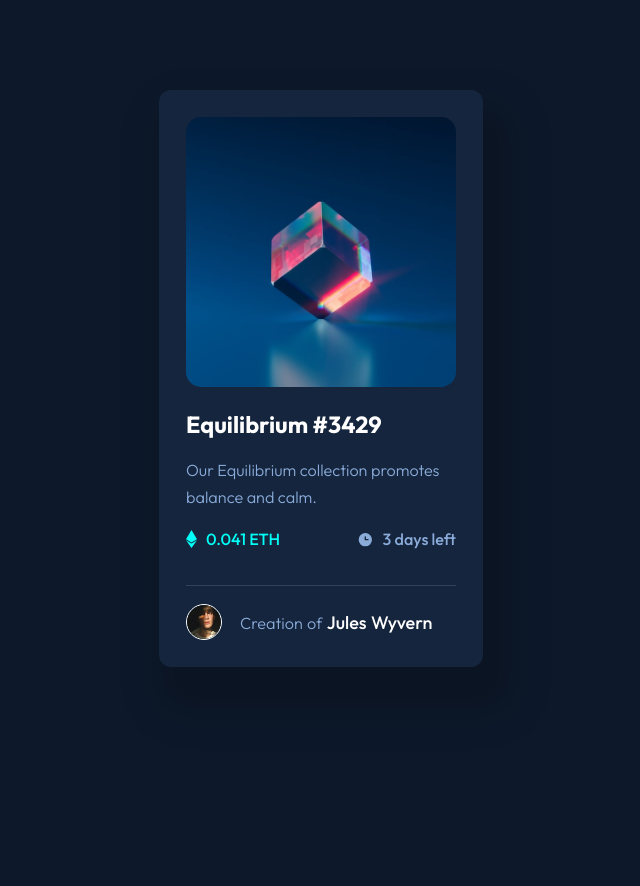
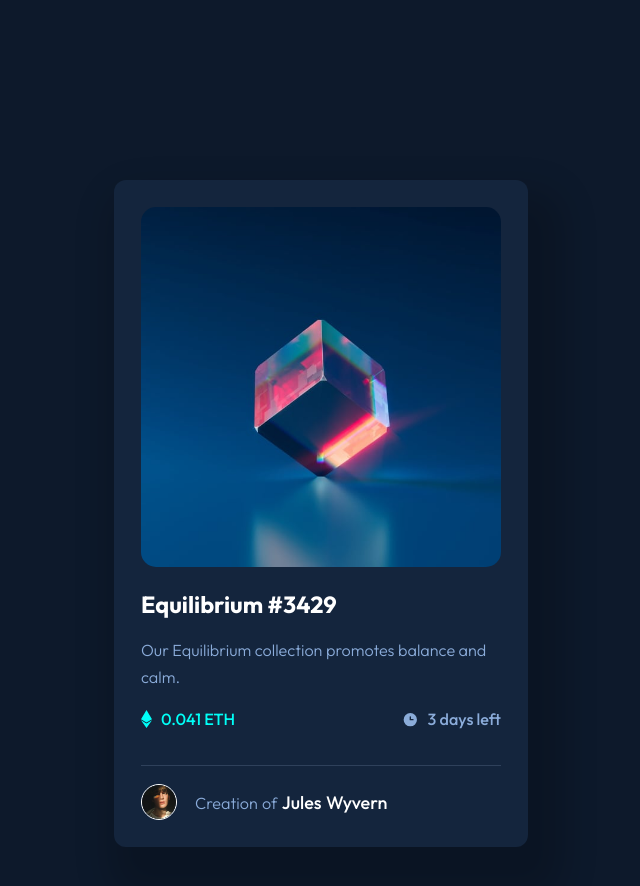
Before and after one commit to Mystibear125/NFT-Preview-Card, a plain HTML site: page index.html in a window 1280 px wide. Shown: the whole page, without its empty margins (319-959 px from the left). Before the commit the page ends 800 px from the top, so only its background shows below. Drawn offline with Linux system fonts and the light colour scheme.

Commit message:
Update index.css

```diff
--- a/index.css
+++ b/index.css
@@ -8,14 +8,14 @@
 }
 body{
     background-color: hsl(217, 54%, 11%);
-    margin: 5rem auto;
+    margin: 10rem auto;
     display: flex;
     align-items: center;
     justify-content: center;
 }
 main{
     background-color: hsl(216, 50%, 16%);
-    width: 18rem;
+    width: 23rem;
     border-radius: 12px;
     padding: 1.5rem;
     box-shadow: 15px 30px 35px 20px rgba(0, 0, 0, 0.18);
```
